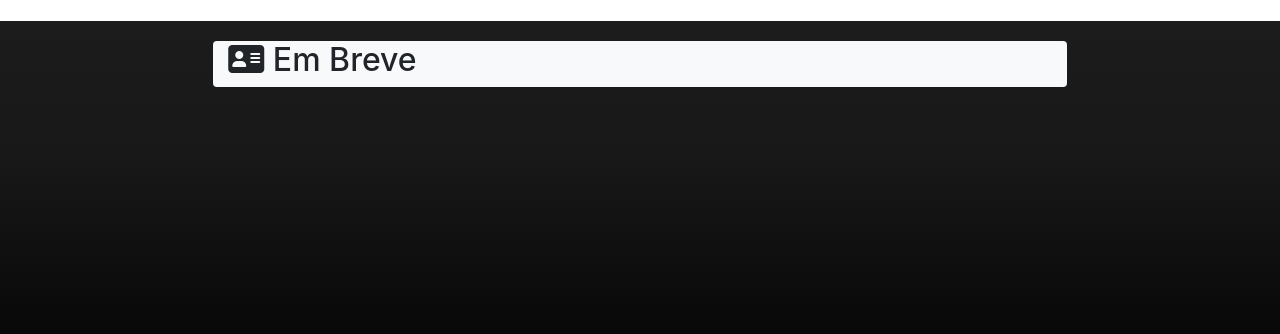
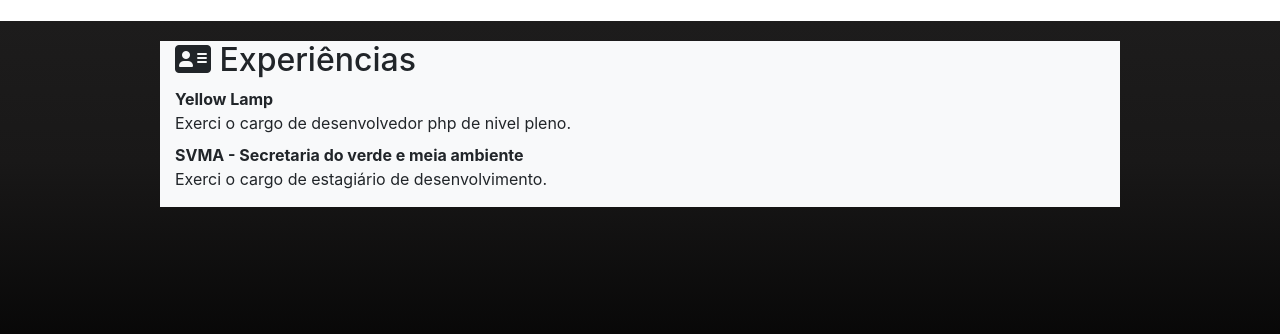
Before and after one commit to EwertonAzevedoDev/EwertonAzevedoDev.github.io, a plain HTML site: page index.html in a window 1280 px wide. Shown: the part 490-824 px from the top of the page. Drawn offline with nearby package versions, Linux system fonts and the light colour scheme.

Commit message:
Experiencias

```diff
--- a/index.html
+++ b/index.html
@@ -113,15 +113,15 @@
 
     <!--Conteúdo-->
     <div class="container-fluid mt-4 bio" id="bio">
-        <div class="row">
-            <div class="col-md-2">
-
-            </div>
-            <div class="col-md-8 bg-light rounded">
-                <h2><i class="fas fa-address-card"></i> Em Breve</h2>
-            </div>
-            <div class="col-md-2">
-
+        <div class="row justify-content-around">
+            <div class="col-md-9 bg-light">
+                <h2><i class="fas fa-address-card"></i> Experiências</h2>
+                <dl>
+                    <dt><span class="jobtitle">Yellow Lamp</span></dt>
+                    <dd>Exerci o cargo de desenvolvedor php de nivel pleno.</dd>
+                    <dt><span class="jobtitle">SVMA - Secretaria do verde e meia ambiente</span></dt>
+                    <dd>Exerci o cargo de estagiário de desenvolvimento.</dd>
+                </dl>
             </div>
         </div>
     </div>
```
